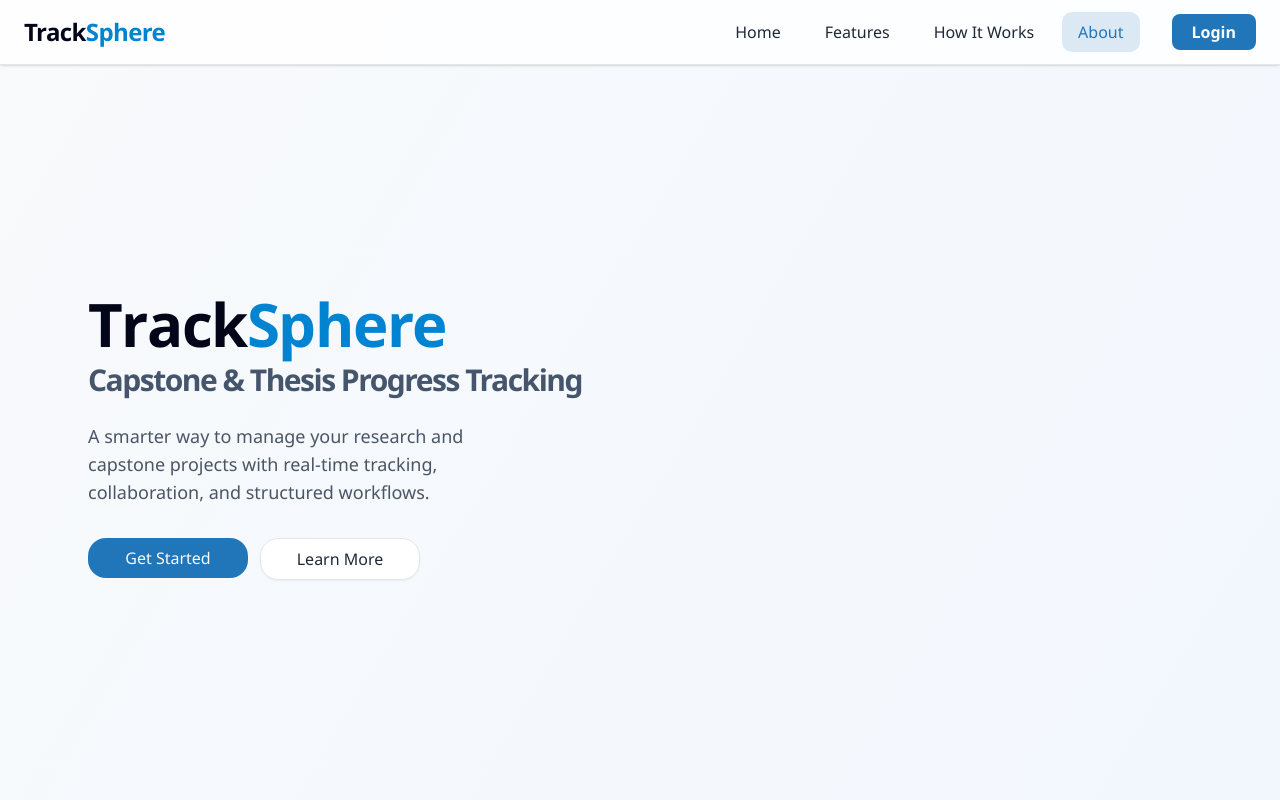
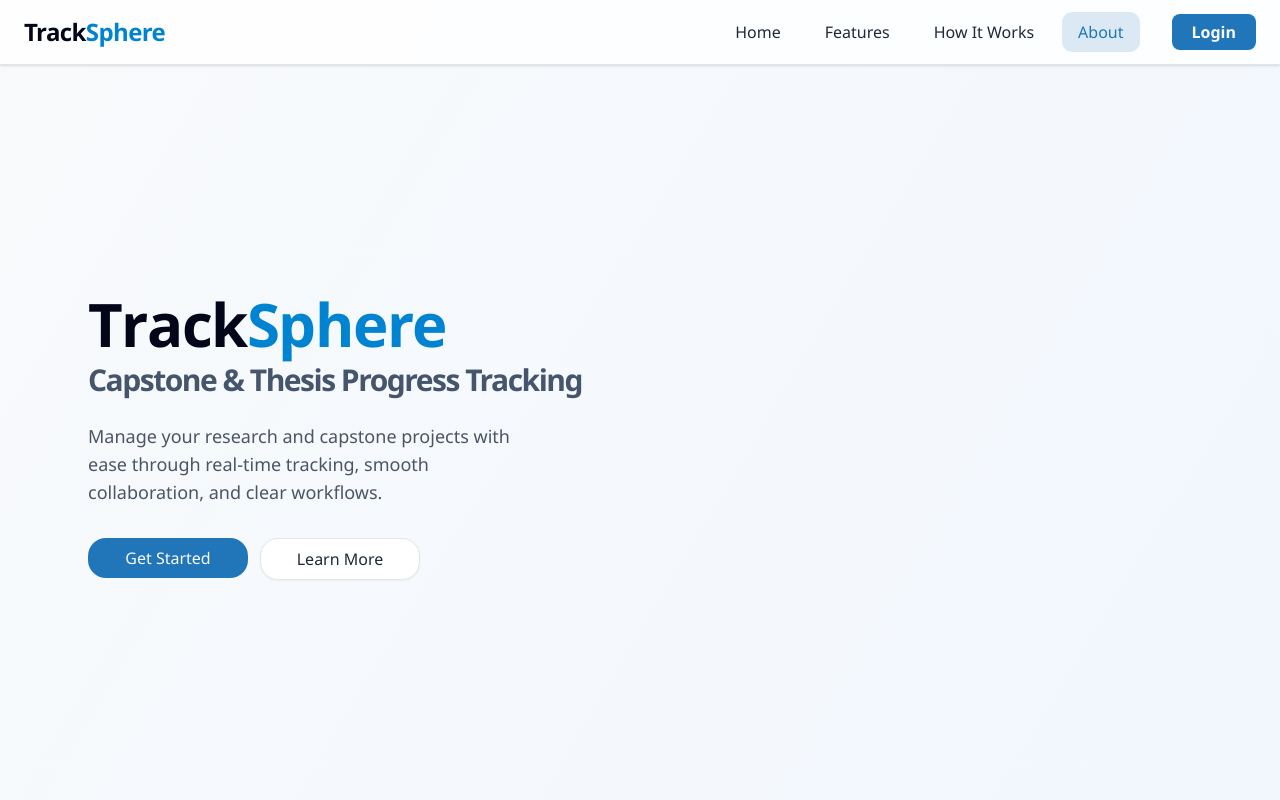
Before and after one commit to Katigawa23/CapstoneProgressTrackingSystem, a Next.js app in the folder my-app/: page / in a window 1280 px wide. Shown: the top 800 px of the page. Built offline with nearby package versions, Linux system fonts and the light colour scheme.

Commit message:
try fix vercel deployment

```diff
--- a/my-app/app/(public)/page.tsx
+++ b/my-app/app/(public)/page.tsx
@@ -63,8 +63,7 @@ export default function LandingPage() {
 
           <ScrollReveal className="mx-auto mt-6 max-w-md md:mx-0" delay={120}>
             <p className="text-base text-gray-600 sm:text-lg">
-              A smarter way to manage your research and capstone projects with real-time
-              tracking, collaboration, and structured workflows.
+             Manage your research and capstone projects with ease through real-time tracking, smooth collaboration, and clear workflows.
             </p>
           </ScrollReveal>
 
```
Also changed, not shown: 1 other file (tests, documents, lock files or other folders).
